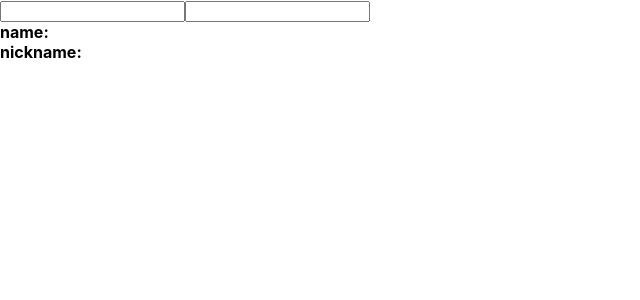
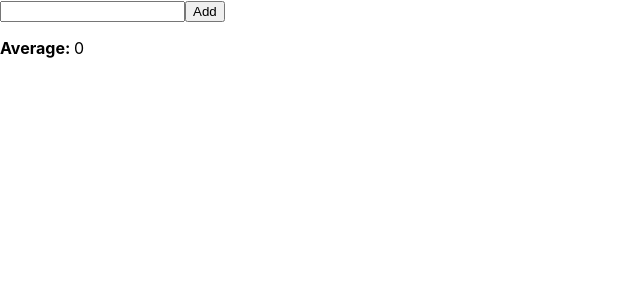
Before and after one commit to Dayoung3460/react-study, a React (Create React App) app: page / in a window 1280 px wide. Shown: the top 300 px of the page, without its empty margins (0-640 px from the left). Built offline with nearby package versions, Linux system fonts and the light colour scheme.

Commit message:
get Average number

```diff
--- a/src/App.js
+++ b/src/App.js
@@ -5,12 +5,13 @@ import {Component, useState} from "react";
 import ErrorBoundary from "./MyComponent/ErrorBoundary";
 import Counter from "./MyComponent/Counter";
 import Info from "./MyComponent/Info";
+import Average from "./MyComponent/Average";
 
 const App = () => {
   // const [visible, setVisible] = useState(false)
   return (
     <div>
-      <Info/>
+      <Average/>
     </div>
   )
 }
--- /dev/null
+++ b/src/MyComponent/Average.js
@@ -0,0 +1,52 @@
+import React, {useState} from 'react';
+
+const getAverage = numbers => {
+  console.log('calculating average number')
+  if(numbers.length === 0) {
+    return 0
+  }
+  const sum = numbers.reduce((a, b) => {
+    return a + b
+  })
+  return sum / numbers.length
+}
+
+const Average = () => {
+  const [list, setList] = useState([])
+  const [number, setNumber] = useState('')
+
+  const onChange = e => {
+    setNumber(e.target.value)
+  }
+
+  const onInsert = () => {
+    const nextList = list.concat(parseInt(number))
+    setList(nextList)
+    setNumber('')
+  }
+
+  return (
+    <div>
+      <input
+        type="number"
+        value={number}
+        onChange={onChange}
+      />
+      <button
+        onClick={onInsert}
+      >
+        Add
+      </button>
+      <ul>
+        { list.map((value, idx) => (
+           <li key={idx}>{ value }</li>
+        )) }
+      </ul>
+      <div>
+        <b>Average: </b>{ getAverage(list) }
+      </div>
+    </div>
+  );
+};
+
+export default Average;
```
